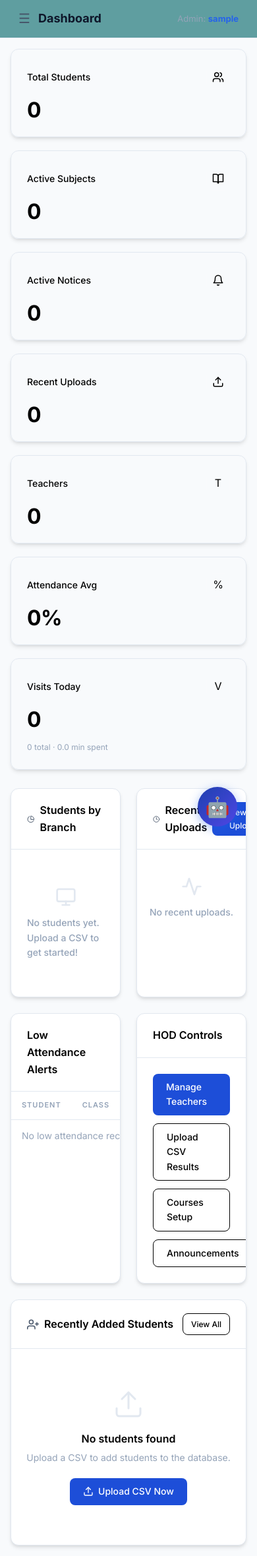
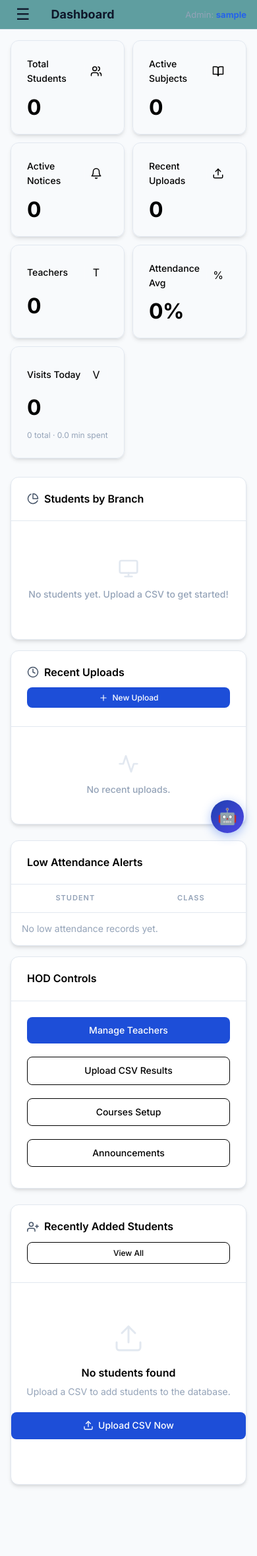
Before and after one commit to Kundan-Maurya-0102/college_ums, a Django app: page /admin-panel/ in a window 390 px wide. Shown: the whole page at 66% size. After the commit the page ends 2254 px from the top, so only its background shows below. Run offline with Django 4.2, Linux system fonts and the light colour scheme; the visitor is signed in with stand-in values (Sample User, id 1); data comes from the database, SQL or seed files in the repository; data that the repository does not hold is empty.

Commit message:
Complete responsive overhaul for mobile and tablet support

```diff
--- a/static/css/style.css
+++ b/static/css/style.css
@@ -1066,6 +1066,23 @@ body {
   animation-delay: 0.3s;
 }
 
+.sidebar-toggle {
+  display: none;
+  background: none;
+  border: none;
+  font-size: 24px;
+  cursor: pointer;
+  color: var(--text-primary);
+  padding: 8px;
+  margin-right: 12px;
+}
+
+@media (max-width: 992px) {
+  .sidebar-toggle {
+    display: block;
+  }
+}
+
 /* ════════════════ RESPONSIVE ════════════════ */
 
 @media (max-width: 768px) {
@@ -1074,34 +1091,94 @@ body {
   }
 
   .sidebar.open {
-    transform: translateX(0);
+    left: 0;
   }
 
   .main-content {
     margin-left: 0;
   }
 
+  .topbar {
+    padding: 0 16px;
+  }
+}
+
+@media (max-width: 768px) {
+  .dashboard-grid {
+    grid-template-columns: 1fr;
+  }
+
+  .stats-grid {
+    grid-template-columns: repeat(auto-fit, minmax(140px, 1fr));
+    gap: 12px;
+  }
+
   .page-content {
     padding: 16px;
   }
 
-  .stats-grid {
-    grid-template-columns: 1fr 1fr;
+  /* Responsive Tables */
+  .table-container {
+    overflow-x: auto;
+    -webkit-overflow-scrolling: touch;
+    margin-bottom: 20px;
   }
 
-  .student-content {
-    padding: 16px;
+  table {
+    min-width: 600px; /* Force scroll on small screens */
   }
-}
 
-@media (max-width: 480px) {
-  .stats-grid {
-    grid-template-columns: 1fr;
+  .card-header {
+    flex-direction: column;
+    align-items: flex-start;
+    gap: 10px;
+  }
+
+  .card-header .card-actions {
+    width: 100%;
+    justify-content: flex-start;
+  }
+
+  /* Forum Responsiveness */
+  div[style*="grid-template-columns"] {
+    grid-template-columns: 1fr !important;
+  }
+
+  .banner-carousel {
+    height: 180px !important;
   }
 
   .login-card {
     padding: 28px 20px;
     margin: 16px;
+  }
+
+  .btn {
+    width: 100%;
+    margin-bottom: 8px;
+    justify-content: center;
+  }
+
+  .profile-hero-inner {
+    flex-direction: column;
+    text-align: center;
+    gap: 20px;
+  }
+
+  .profile-hero-info {
+    width: 100%;
+  }
+
+  .profile-hero-title {
+    justify-content: center;
+    flex-direction: column;
+    gap: 10px;
+  }
+
+  .profile-meta-grid {
+    grid-template-columns: 1fr 1fr;
+    gap: 15px;
+    text-align: left;
   }
 }
 
@@ -1149,6 +1226,19 @@ body {
 
 .d-flex {
   display: flex;
+}
+
+.responsive-grid {
+  display: grid;
+  grid-template-columns: 1fr 1fr;
+  gap: 24px;
+}
+
+@media (max-width: 768px) {
+  .responsive-grid {
+    grid-template-columns: 1fr !important;
+    gap: 16px !important;
+  }
 }
 
 .align-center {
--- a/templates/admin_dashboard/index.html
+++ b/templates/admin_dashboard/index.html
@@ -89,7 +89,7 @@
   </div>
 </div>
 
-<div style="display:grid;grid-template-columns:1fr 1fr;gap:24px;margin-bottom:24px;">
+<div class="responsive-grid" style="margin-bottom:24px;">
   <!-- Branch Stats -->
   <div class="card">
     <div class="card-header">
@@ -188,7 +188,7 @@
   </div>
 </div>
 
-<div style="display:grid;grid-template-columns:1fr 1fr;gap:24px;margin-bottom:24px;">
+<div class="responsive-grid" style="margin-bottom:24px;">
   <div class="card">
     <div class="card-header">
       <span class="card-title">Low Attendance Alerts</span>
--- a/templates/base.html
+++ b/templates/base.html
@@ -123,11 +123,11 @@
   <div class="main-content">
     <div class="topbar">
       <div style="display:flex;align-items:center;gap:12px;">
-        <button onclick="toggleSidebar()" style="background:none;border:none;color:var(--text-secondary);font-size:20px;cursor:pointer;">☰</button>
+        <button class="sidebar-toggle" onclick="toggleSidebar()">☰</button>
         <span class="topbar-title">{% block page_title %}Dashboard{% endblock %}</span>
       </div>
       <div class="topbar-right">
-        <div style="font-size:13px;color:var(--text-muted);">{% if request.user.facultyprofile and not request.user.is_superuser %}Teacher{% else %}Admin{% endif %}: <strong style="color:var(--accent-blue);">{{ request.user.username }}</strong></div>
+        <div style="font-size:13px;color:var(--text-muted); white-space: nowrap;">{% if request.user.facultyprofile and not request.user.is_superuser %}Teacher{% else %}Admin{% endif %}: <strong style="color:var(--accent-blue);">{{ request.user.username }}</strong></div>
       </div>
     </div>
 
@@ -146,14 +146,14 @@
 </div>
 
 <!-- AI CHATBOT FLOATING UI -->
-<div id="aiChatbot" style="position: fixed; bottom: 30px; right: 30px; z-index: 9999;">
+<div id="aiChatbot" style="position: fixed; bottom: 20px; right: 20px; z-index: 9999;">
     <!-- Chat Button -->
-    <button id="aiChatBtn" style="width: 60px; height: 60px; border-radius: 50%; background: var(--gradient-blue); border: none; color: white; font-size: 30px; cursor: pointer; box-shadow: 0 4px 15px rgba(37,99,235,0.4); display: flex; align-items: center; justify-content: center; transition: transform 0.3s;">
+    <button id="aiChatBtn" style="width: 50px; height: 50px; border-radius: 50%; background: var(--gradient-blue); border: none; color: white; font-size: 24px; cursor: pointer; box-shadow: 0 4px 15px rgba(37,99,235,0.4); display: flex; align-items: center; justify-content: center; transition: transform 0.3s;">
         🤖
     </button>
 
     <!-- Chat Window (Hidden by default) -->
-    <div id="aiChatWindow" style="display: none; position: absolute; bottom: 80px; right: 0; width: 350px; height: 450px; background: white; border-radius: 20px; box-shadow: 0 10px 25px rgba(0,0,0,0.15); flex-direction: column; overflow: hidden; border: 1px solid #e2e8f0;">
+    <div id="aiChatWindow" style="display: none; position: absolute; bottom: 70px; right: 0; width: calc(100vw - 40px); max-width: 350px; height: 450px; background: white; border-radius: 20px; box-shadow: 0 10px 25px rgba(0,0,0,0.15); flex-direction: column; overflow: hidden; border: 1px solid #e2e8f0;">
         <div style="background: var(--gradient-blue); color: white; padding: 15px; display: flex; justify-content: space-between; align-items: center;">
             <div style="display:flex; align-items:center; gap:10px;">
                 <span style="font-size: 24px;">🤖</span>
--- a/templates/forum/doubt_list.html
+++ b/templates/forum/doubt_list.html
@@ -3,7 +3,7 @@
 {% block page_title %}❓ Community Doubt Forum{% endblock %}
 
 {% block content %}
-<div style="display:grid; grid-template-columns: 1fr 350px; gap: 24px;">
+<div class="responsive-grid">
     <!-- Doubts List -->
     <div>
         <div class="card mb-24">
--- a/templates/student/dashboard.html
+++ b/templates/student/dashboard.html
@@ -401,7 +401,7 @@
     {% endif %}
 
     <!-- PERSONAL INFO + NOTICES -->
-    <div style="display:grid;grid-template-columns:1fr 1fr;gap:24px;margin-bottom:32px;">
+    <div class="responsive-grid" style="margin-bottom:32px;">
 
       <!-- PERSONAL INFO -->
       <div class="card fade-in-up">
@@ -463,7 +463,7 @@
       </div>
     </div>
 
-    <div style="display:grid;grid-template-columns:1fr 1fr;gap:24px;margin-bottom:24px;">
+    <div class="responsive-grid" style="margin-bottom:24px;">
       <div class="card fade-in-up">
         <div class="card-header">
           <span class="card-title">Assignments</span>
@@ -506,7 +506,7 @@
       </div>
     </div>
 
-    <div style="display:grid;grid-template-columns:1fr 1fr;gap:24px;margin-bottom:24px;">
+    <div class="responsive-grid" style="margin-bottom:24px;">
       <div class="card fade-in-up">
         <div class="card-header"><span class="card-title">Teachers Details</span></div>
         <div class="table-responsive">
--- a/templates/teacher/dashboard.html
+++ b/templates/teacher/dashboard.html
@@ -23,7 +23,7 @@
   <div class="stat-card"><div class="stat-label">Average Attendance</div><div class="stat-value">{{ avg_attendance }}%</div></div>
 </div>
 
-<div style="display:grid;grid-template-columns:1fr 1fr;gap:24px;margin-bottom:24px;">
+<div class="responsive-grid" style="margin-bottom:24px;">
   <div class="card">
     <div class="card-header"><span class="card-title">Assigned Classes</span></div>
     <div class="card-body">
@@ -53,7 +53,7 @@
   </div>
 </div>
 
-<div style="display:grid;grid-template-columns:1fr 1fr;gap:24px;">
+<div class="responsive-grid">
   <div class="card">
     <div class="card-header"><span class="card-title">Low Attendance Watchlist</span></div>
     <div class="table-responsive">
```
